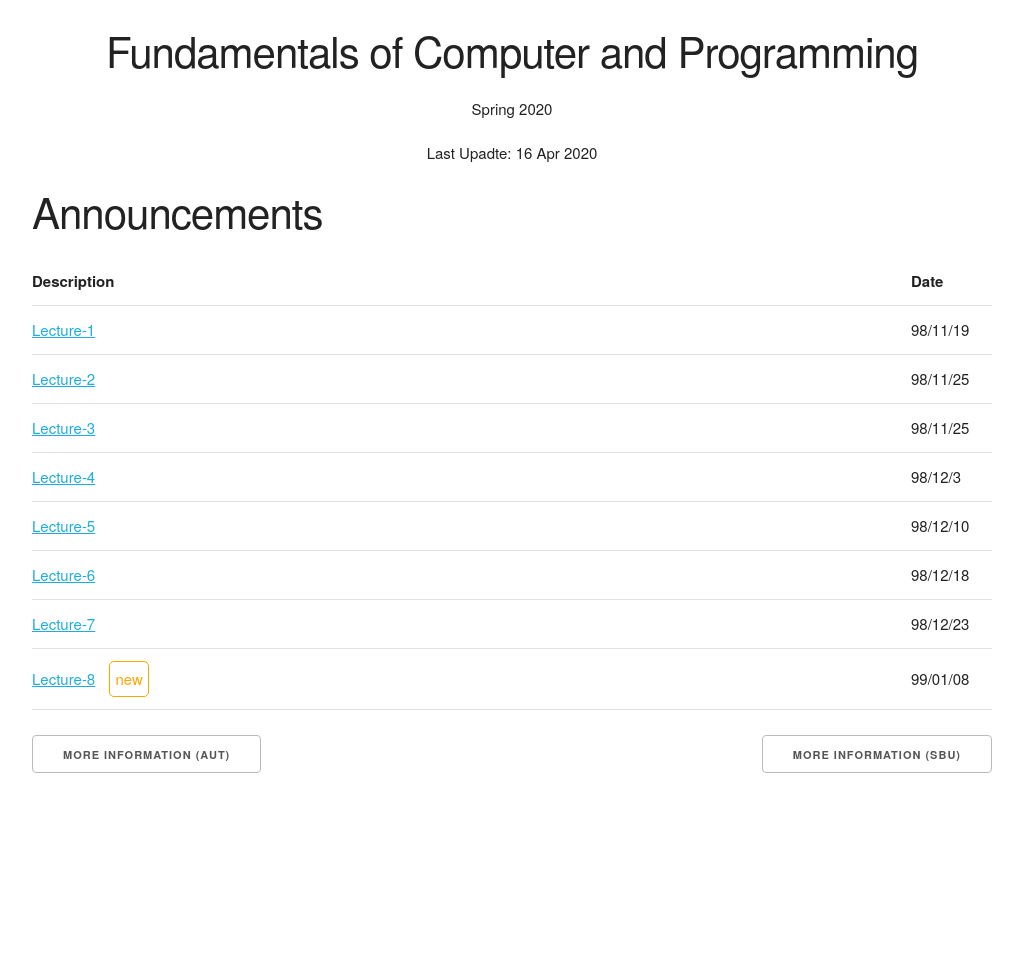
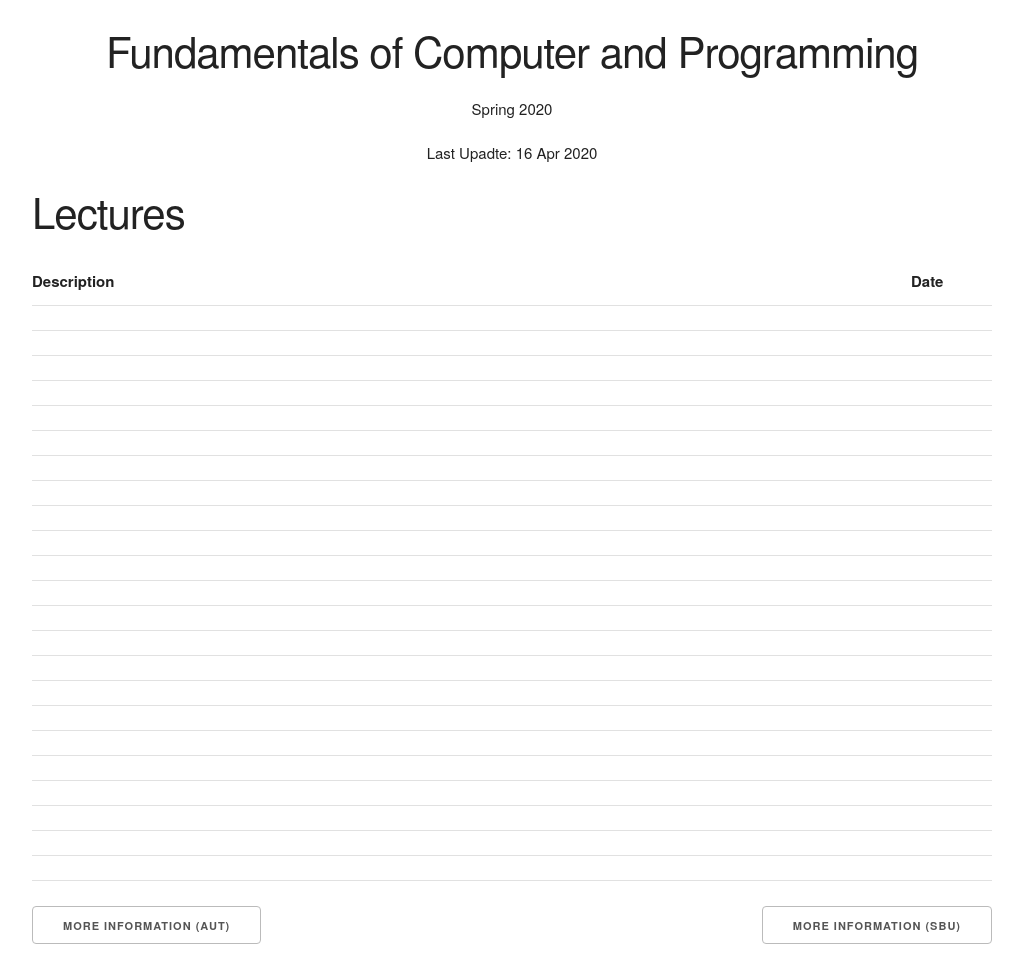
Before and after one commit to 1995parham-teaching/c-lecture, a Jekyll site: the page built from index.html, in a window 1280 px wide. Shown: the whole page, without its empty margins (128-1151 px from the left). Built offline with Jekyll 4.4.1, drawn with Linux system fonts in a browser that asks for light colours; before the commit the page ends 900 px from its top, so only the background shows below that.

Commit message:
feat: List Lectures in Main Page
Former-commit-id: 22474019db35c629976125b3bcf278e67161b6ea
Former-commit-id: 7103636d6361667e56c6449a5bc002432c226578
Former-commit-id: f1d401237efd6b35316d529f5d996c3d2f9dd4ce
Former-commit-id: 2f943355328e0cacc35d373ca00593b53c7da750
Former-commit-id: b24f7d3c95f661088881e42f0075fe2df9175ee9

```diff
--- a/index.html
+++ b/index.html
@@ -37,7 +37,7 @@
         <h6>Spring 2020</h6>
         <h6>Last Upadte: {{site.time | date_to_string}}</h6>
       </div>
-      <h2>Announcements</h2>
+      <h2>Lectures</h2>
       <table class="u-full-width">
         <thead>
           <tr>
@@ -46,54 +46,14 @@
           </tr>
         </thead>
         <tbody>
+          {% assign lectures = site.static_files | where: "lecture", true %}
+          {% for lecture in lectures %}
           <tr>
             <td class="announcement-text">
-              <a href="slides/lecture-1">Lecture-1</a>
+              <a href="{{ file.path | relative_url }}">{{file.title}}</a>
             </td>
-            <td class="announcement-date">98/11/19</td>
-          </tr>
-          <tr>
-            <td class="announcement-text">
-              <a href="slides/lecture-2">Lecture-2</a>
-            </td>
-            <td class="announcement-date">98/11/25</td>
-          </tr>
-          <tr>
-            <td class="announcement-text">
-              <a href="slides/lecture-3">Lecture-3</a>
-            </td>
-            <td class="announcement-date">98/11/25</td>
-          </tr>
-          <tr>
-            <td class="announcement-text">
-              <a href="slides/lecture-4">Lecture-4</a>
-            </td>
-            <td class="announcement-date">98/12/3</td>
-          </tr>
-          <tr>
-            <td class="announcement-text">
-              <a href="slides/lecture-5">Lecture-5</a>
-            </td>
-            <td class="announcement-date">98/12/10</td>
-          </tr>
-          <tr>
-            <td class="announcement-text">
-              <a href="slides/lecture-6">Lecture-6</a>
-            </td>
-            <td class="announcement-date">98/12/18</td>
-          </tr>
-          <tr>
-            <td class="announcement-text">
-              <a href="slides/lecture-7">Lecture-7</a>
-            </td>
-            <td class="announcement-date">98/12/23</td>
-          </tr>
-          <tr>
-            <td class="announcement-text" data-tag="new">
-              <a href="slides/lecture-8">Lecture-8</a>
-            </td>
-            <td class="announcement-date">99/01/08</td>
-          </tr>
+            <td class="announcement-date">{{file.modified_time | date_to_string}}</td>
+          {% endfor %}
           <!--
           <tr>
             <td class="announcement-text">
```
